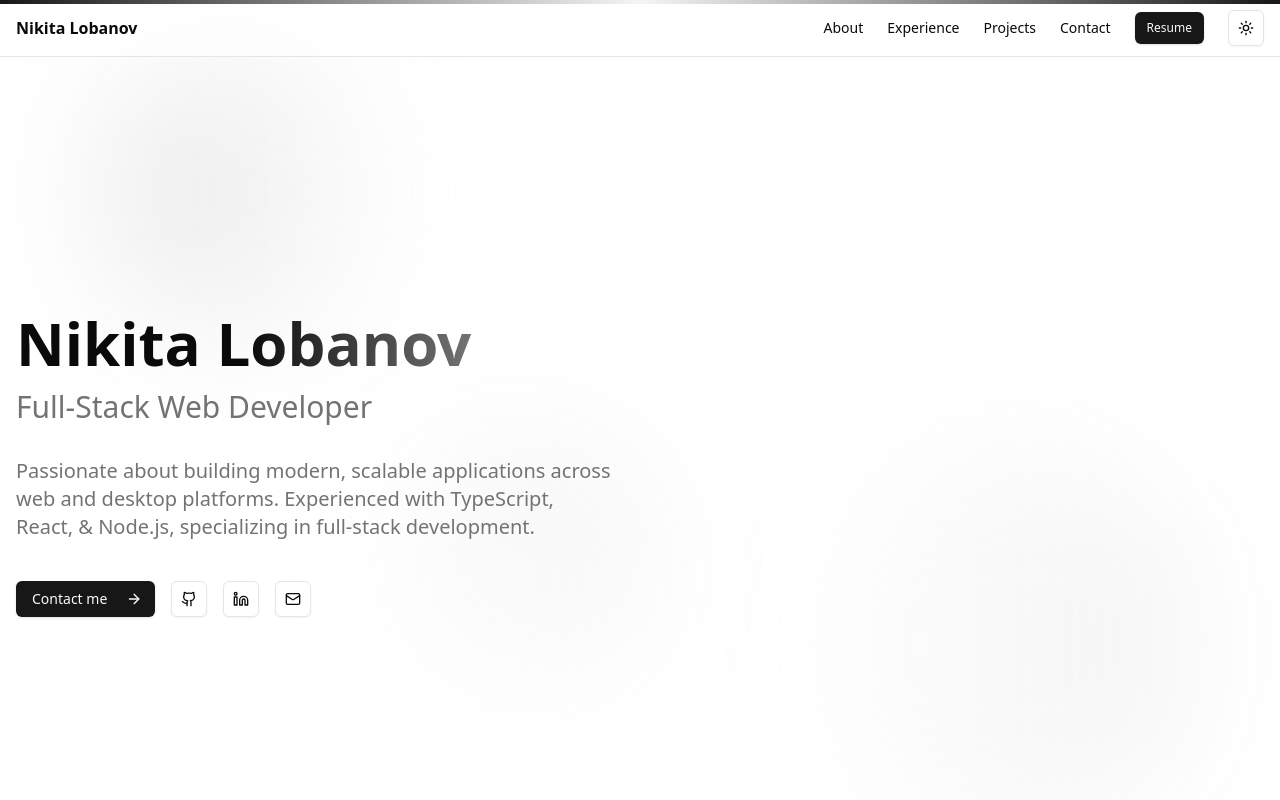
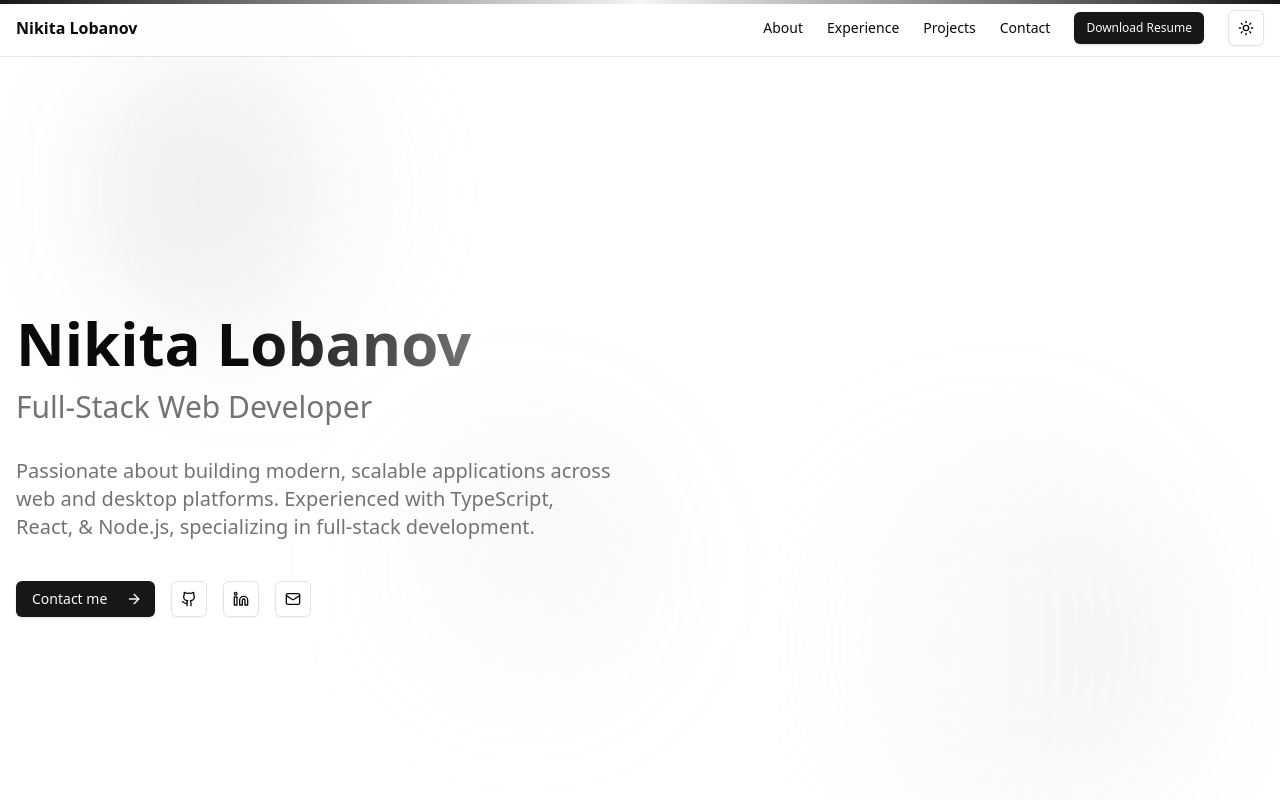
Before and after one commit to nikitalobanov12/nikita_lobanov_portfolio, a Next.js app: page / in a window 1280 px wide. Shown: the top 800 px of the page. Built offline with nearby package versions, Linux system fonts and the light colour scheme.

Commit message:
resume download update

```diff
--- a/src/components/navbar.tsx
+++ b/src/components/navbar.tsx
@@ -85,7 +85,7 @@ export function Navbar() {
 								<a
 									href='/resume.pdf'
 									target='_blank'
-									download='Nikita_Lobanov_Resume.pdf'
+									download='nikita_lobanov_resume.pdf'
 									className='cursor-pointer w-full flex items-center'
 								>
 									Download Resume
@@ -126,9 +126,9 @@ export function Navbar() {
 						<a
 							href='/resume.pdf'
 							target='_blank'
-							download='Nikita_Lobanov_Resume.pdf'
+							download='nikita_lobanov_resume.pdf'
 						>
-							Resume
+							Download Resume
 						</a>
 					</Button>
 					<ThemeToggle />
```
Also changed, not shown: 1 other file (tests, documents, lock files or other folders).
